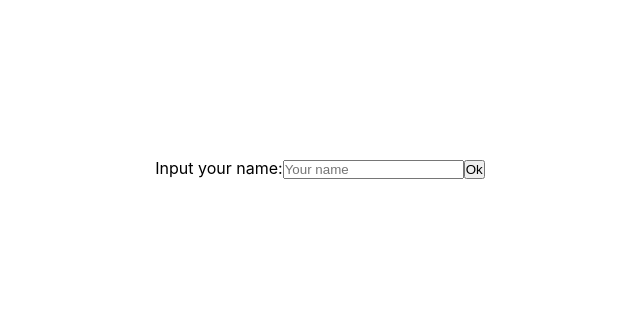
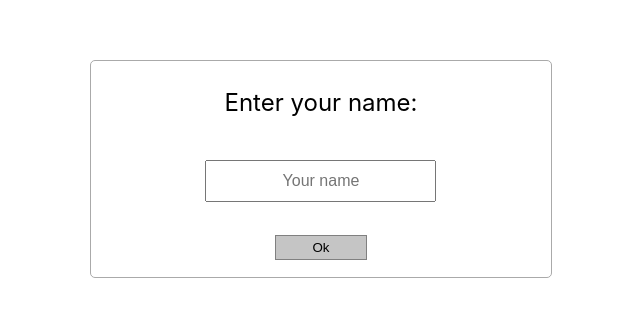
Before and after one commit to M-kos/Chat-React, a React (Create React App) app: page / in a window 1280 px wide. Shown: the part 232-548 px from the top of the page, without its empty margins (320-960 px from the left). Built offline with nearby package versions, Linux system fonts and the light colour scheme; no server answers.

Commit message:
Styles for Login

```diff
--- a/src/components/login/login.css
+++ b/src/components/login/login.css
@@ -0,0 +1,38 @@
+.login {
+    width: 40%;
+    height: 30%;
+}
+
+.login-form {
+    width: 100%;
+    height: 100%;
+    display: flex;
+    flex-direction: column;
+    align-items: center;
+    justify-content: space-around;
+    border: 1px solid rgb(170, 170, 170);
+    border-radius: 5px;
+}
+
+.login-label {
+    font-size: 1.5em;
+    padding: 10px;
+}
+
+.login-input {
+    font-size: 1em;
+    padding: 10px;
+    text-align: center;
+}
+
+.login-btn {
+    width: 20%;
+    height: 12%;
+    background-color: rgb(197, 197, 197);
+    border: 1px solid gray;
+}
+
+.login-btn:hover {
+    background-color: rgb(134, 134, 134);
+    cursor: pointer;
+}
--- a/src/components/login/login.js
+++ b/src/components/login/login.js
@@ -1,4 +1,6 @@
 import React, {Component} from 'react';
+
+import './login.css';
 
 export default class Login extends Component {
 
@@ -27,15 +29,16 @@ export default class Login extends Component {
         const {inputValue} = this.state;
 
         return (
-            <div>
-                <form onSubmit={(e) => {this.validationName(e, inputValue)}}>
-                    <label>Input your name:</label>
+            <div className="login">
+                <form className="login-form" onSubmit={(e) => {this.validationName(e, inputValue)}}>
+                    <label className="login-label">Enter your name:</label>
                     <input
+                        className="login-input"
                         type="text"
                         placeholder="Your name"
                         value={inputValue}
                         onChange={this.updateInputValue}/>
-                    <button>
+                    <button className="login-btn">
                         Ok
                     </button>
                 </form>
```
